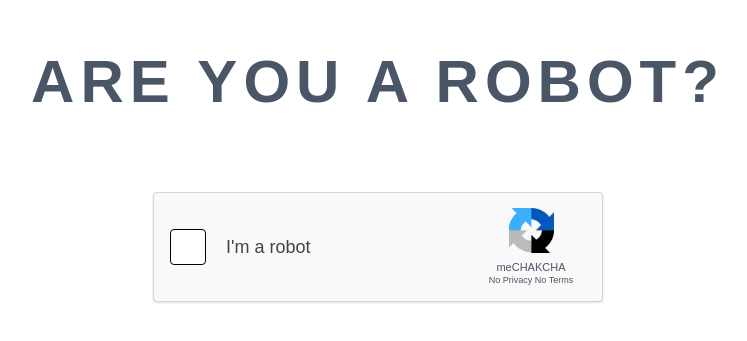
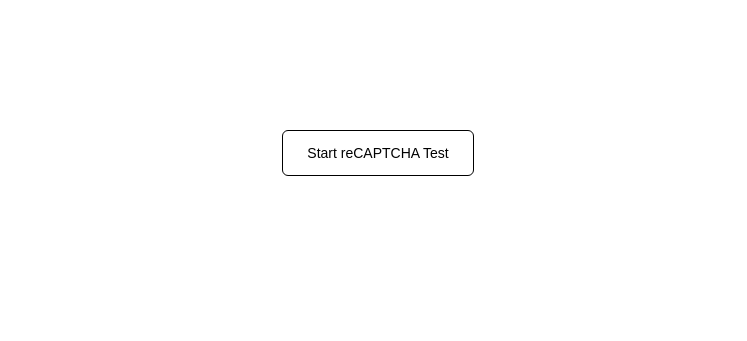
Before and after one commit to harumaki1220/Are-you-a-robot, a Next.js app: page /start in a window 1280 px wide. Shown: the part 247-588 px from the top of the page, without its empty margins (262-1009 px from the left). Built offline with nearby package versions, Linux system fonts and the light colour scheme.

Commit message:
feat: BeginSlide コンポーネントと、motion を用いたスライド遷移の実装

```diff
--- a/package.json
+++ b/package.json
@@ -9,6 +9,7 @@
     "lint": "eslint"
   },
   "dependencies": {
+    "framer-motion": "^12.23.26",
     "lucide-react": "^0.561.0",
     "next": "16.0.10",
     "react": "19.2.1",
--- a/src/app/start/page.tsx
+++ b/src/app/start/page.tsx
@@ -1,9 +1,36 @@
+"use client";
+
+import { useState } from "react";
+import { motion } from "framer-motion";
+
+import BeginSlide from "@/components/BeginSlide";
 import RecaptchaBox from "@/components/RecaptchaBox";
 
 export default function Home() {
+  const [phase, setPhase] = useState<"begin" | "recaptcha">("begin");
+
   return (
-    <div className="flex min-h-screen flex-col items-center justify-center bg-[#ffffff] p-6">
-      <RecaptchaBox />
+    <div className="overflow-hidden w-screen h-screen bg-white">
+      <motion.div
+	className="flex w-[200vw] h-full"
+	animate={{
+	  x: phase === "begin" ? "0vw" : "-100vw",
+      	}}
+	transition={{
+	  duration: 0.6,
+	  ease: "easeInOut",
+	}}
+      >
+	{/* phase-1: BeginSlide */}
+        <div className="w-screen h-full flex items-center justify-center">
+	  <BeginSlide onNext={() => setPhase("recaptcha")} />
+	</div>
+
+	{/* phase-2: RecaptchaBox */}
+	<div className="w-screen h-full flex items-center justify-center">
+	  <RecaptchaBox />
+	</div>
+      </motion.div>
     </div>
   );
 }
--- /dev/null
+++ b/src/components/BeginSlide.tsx
@@ -0,0 +1,16 @@
+"use client";
+
+type BeginSlideProps = {
+  onNext: () => void;
+};
+
+export default function BeginSlide({ onNext }: BeginSlideProps) {
+  return (
+    <button
+      onClick={onNext}
+      className="px-6 py-3 border rounded-md text-sm text-black hover:bg-gray-100 transition"
+    >
+      Start reCAPTCHA Test
+    </button>
+  );
+}
--- a/src/components/RecaptchaBox.tsx
+++ b/src/components/RecaptchaBox.tsx
@@ -47,7 +47,7 @@
 
 
   return (
-    <div className="min-h-screen flex flex-col items-center justify-center bg-white transition-all duration-500">
+    <div className="min-h-screen relative flex flex-col items-center justify-center bg-white transition-all duration-500">
       {/* タイトル（captcha表示時は上に移動） */}
       <h1
         className={`
@@ -57,9 +57,10 @@
           tracking-widest
           text-gray-600
           select-none
+	  whitespace-nowrap
           transition-all duration-500 ease-out
           ${status === "captcha"
-            ? "absolute top-6 left-1/2 -translate-x-1/2"
+            ? "absolute top-20 left-3/5 -translate-x-1/2"
             : "mb-20"
           }
         `}
```
Also changed, not shown: 1 other file (tests, documents, lock files or other folders).
